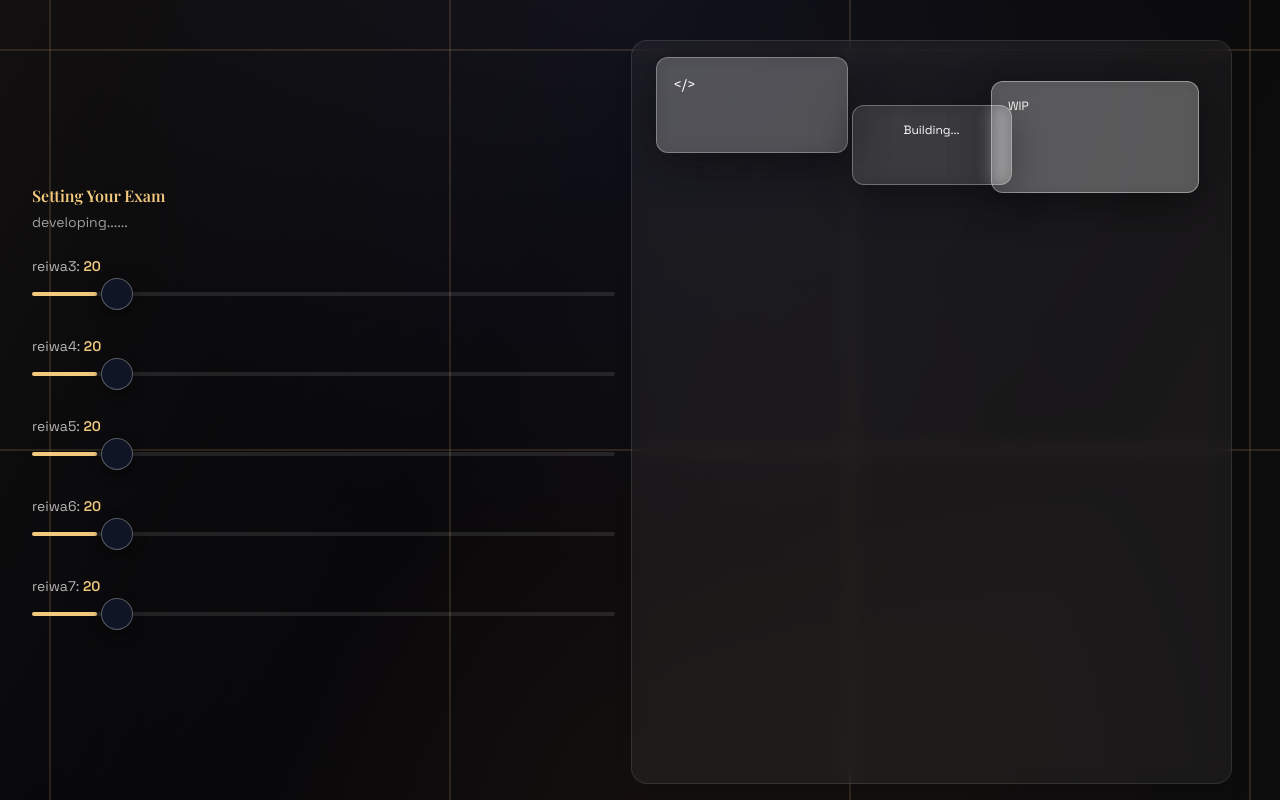
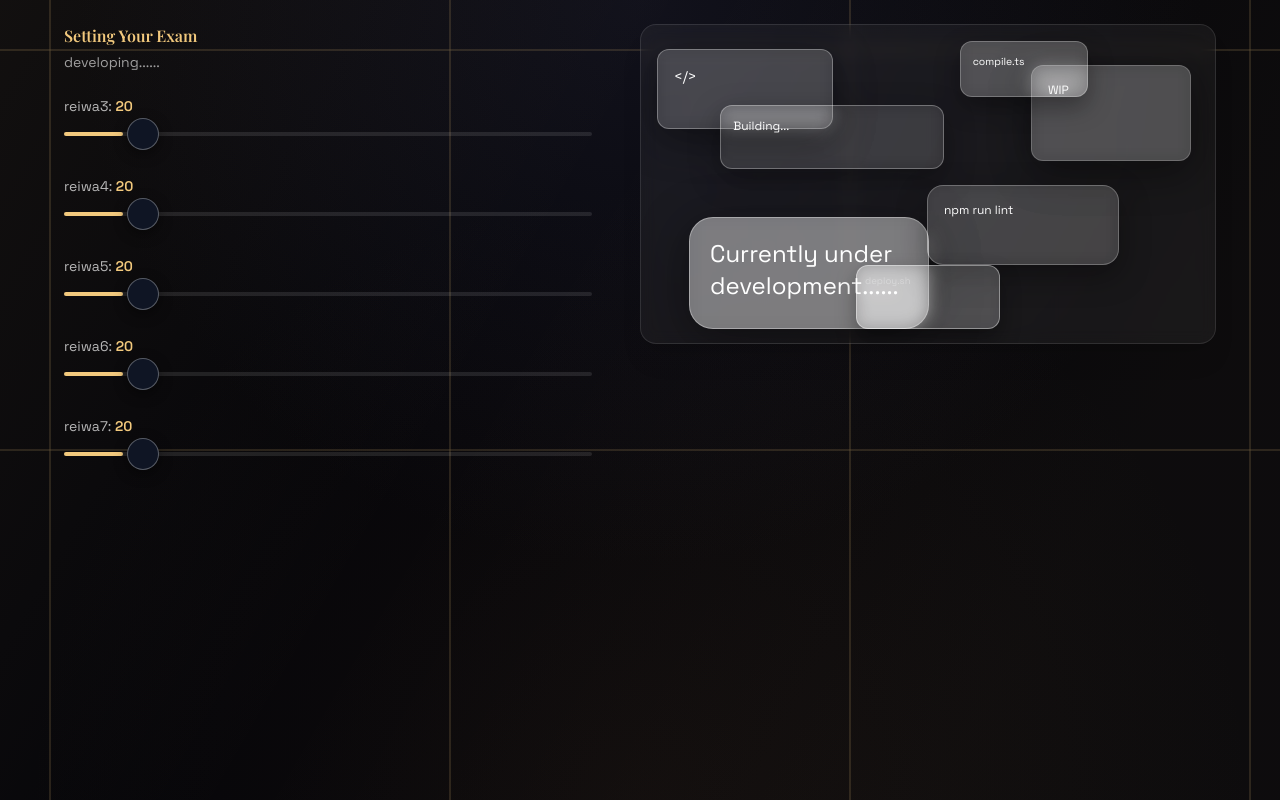
Before and after one commit to devryuya2007/kakotan-web, a React (Vite) app in the folder main/: page /pages/user-config in a window 1280 px wide. Built offline with nearby package versions, Linux system fonts and the light colour scheme.

Commit message:
設定画面の最低限を実装

```diff
--- a/main/src/pages/userConfig/userConfig.tsx
+++ b/main/src/pages/userConfig/userConfig.tsx
@@ -18,7 +18,8 @@ export default function UserConfig() {
 
   return (
     <AppLayout>
-      <section className='flex h-full w-full select-none flex-col justify-center gap-6 py-6'>
+      <div className='flex h-full w-full flex-col gap-8 overflow-y-auto px-4 py-6 sm:flex-row sm:items-start sm:gap-12 sm:overflow-hidden sm:px-8'>
+        <section className='flex w-full flex-col gap-6 sm:w-1/2 sm:overflow-visible'>
           <header className='space-y-1'>
             <h1 className='text-[#f2c97d]'>Setting Your Exam</h1>
             <p className='text-sm text-white/60'>developing......</p>
@@ -50,15 +51,28 @@ export default function UserConfig() {
             ))}
           </div>
         </section>
-      <div className='relative z-20 m-4 mb-4 mt-10 h-auto w-full max-w-3xl overflow-hidden rounded-2xl border border-white/10 bg-white/5 p-4 shadow-xl backdrop-blur'>
-        <div className='font-mono absolute left-6 top-4 h-24 w-48 rounded-xl border border-white/30 bg-white/20 p-4 text-sm text-white shadow-[0_10px_40px_rgba(0,0,0,0.45)] backdrop-blur'>
+        <div className='relative z-20 h-80 w-full max-w-4xl flex-shrink-0 overflow-hidden rounded-2xl border border-white/10 bg-white/5 p-6 shadow-xl backdrop-blur sm:w-1/2'>
+          <div className='font-mono absolute left-4 top-6 h-20 w-44 rounded-xl border border-white/30 bg-white/15 p-4 text-sm text-white shadow-[0_10px_40px_rgba(0,0,0,0.4)] backdrop-blur'>
             {'</>'}
           </div>
-        <div className='font-mono absolute right-8 top-10 h-28 w-52 rounded-xl border border-white/40 bg-white/25 p-4 text-xs text-white shadow-[0_10px_40px_rgba(0,0,0,0.45)] backdrop-blur'>
+          <div className='font-mono absolute right-6 top-10 h-24 w-40 rounded-xl border border-white/20 bg-white/20 p-4 text-xs text-white shadow-[0_10px_40px_rgba(0,0,0,0.45)] backdrop-blur'>
             WIP
           </div>
-        <div className='absolute left-1/2 top-16 h-20 w-40 -translate-x-1/2 transform rounded-xl border border-white/30 bg-white/10 p-4 text-center text-xs text-white shadow-[0_10px_40px_rgba(0,0,0,0.35)] backdrop-blur'>
+          <div className='font-mono absolute left-1/3 top-20 h-16 w-56 -translate-x-1/2 transform rounded-xl border border-white/30 bg-white/10 p-3 text-xs text-white shadow-[0_10px_30px_rgba(0,0,0,0.35)] backdrop-blur'>
             Building...
+          </div>
+          <div className='font-mono absolute left-2/3 top-4 h-14 w-32 -translate-x-1/2 transform rounded-xl border border-white/25 bg-white/20 p-3 text-[0.65rem] text-white shadow-[0_10px_25px_rgba(0,0,0,0.35)] backdrop-blur'>
+            compile.ts
+          </div>
+          <div className='font-mono absolute left-12 top-48 h-28 w-60 rounded-3xl border border-white/35 bg-white/40 p-5 text-2xl text-white shadow-[0_10px_50px_rgba(0,0,0,0.45)] backdrop-blur'>
+            {`Currently under development......`}
+          </div>
+          <div className='font-mono absolute right-24 top-40 h-20 w-48 rounded-2xl border border-white/25 bg-white/15 p-4 text-xs text-white shadow-[0_10px_30px_rgba(0,0,0,0.35)] backdrop-blur'>
+            npm run lint
+          </div>
+          <div className='font-mono absolute left-1/2 top-60 h-16 w-36 -translate-x-1/2 transform rounded-xl border border-white/40 bg-white/20 p-2 text-[0.6rem] text-white/30 shadow-[0_10px_20px_rgba(0,0,0,0.35)] backdrop-blur'>
+            deploy.sh
+          </div>
         </div>
       </div>
     </AppLayout>
```
Lines whose indentation alone changed are shown as unchanged.
